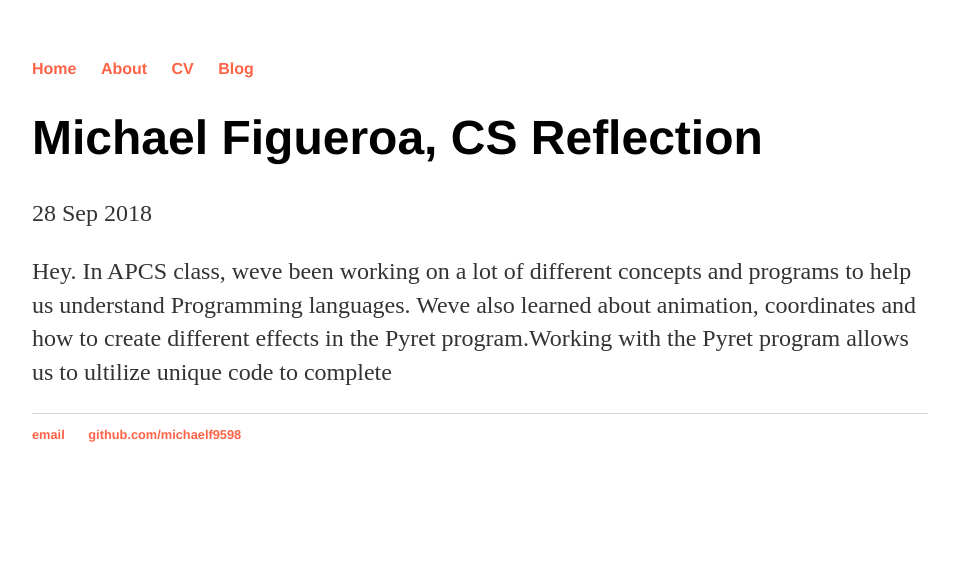
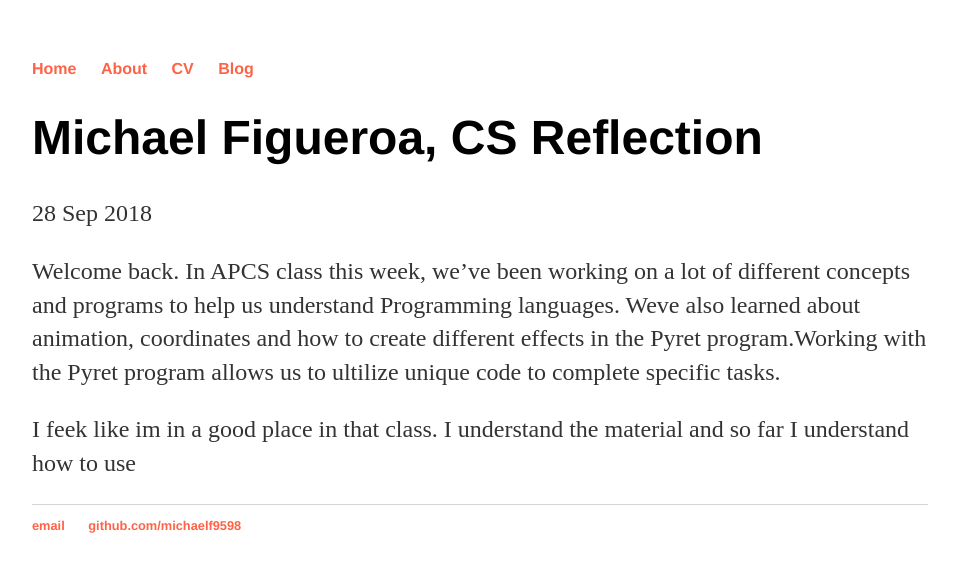
Before and after one commit to michaelf9598/michaelf9598.github.io, a Jekyll site: the page built from _posts/2018-09-28-Second-Blog-Post.md, in a window 1280 px wide. Shown: the top 572 px of the page, without its empty margins (160-1119 px from the left). Built offline with Jekyll 4.4.1, drawn with Linux system fonts in a browser that asks for light colours.

Commit message:
Update 2018-09-28-Second-Blog-Post.md

```diff
--- a/_posts/2018-09-28-Second-Blog-Post.md
+++ b/_posts/2018-09-28-Second-Blog-Post.md
@@ -4,4 +4,6 @@ title: "Michael Figueroa, CS Reflection"
 date: 2018-09-28
 ---
 
-  Hey. In APCS class, weve been working on a lot of different concepts and programs to help us understand Programming languages. Weve also learned about animation, coordinates and how to create different effects in the Pyret program.Working with the Pyret program allows us to ultilize unique code to complete
+  Welcome back. In APCS class this week, we've been working on a lot of different concepts and programs to help us understand Programming languages. Weve also learned about animation, coordinates and how to create different effects in the Pyret program.Working with the Pyret program allows us to ultilize unique code to complete specific tasks.
+
+  I feek like im in a good place in that class. I understand the material and so far I understand how to use
```
